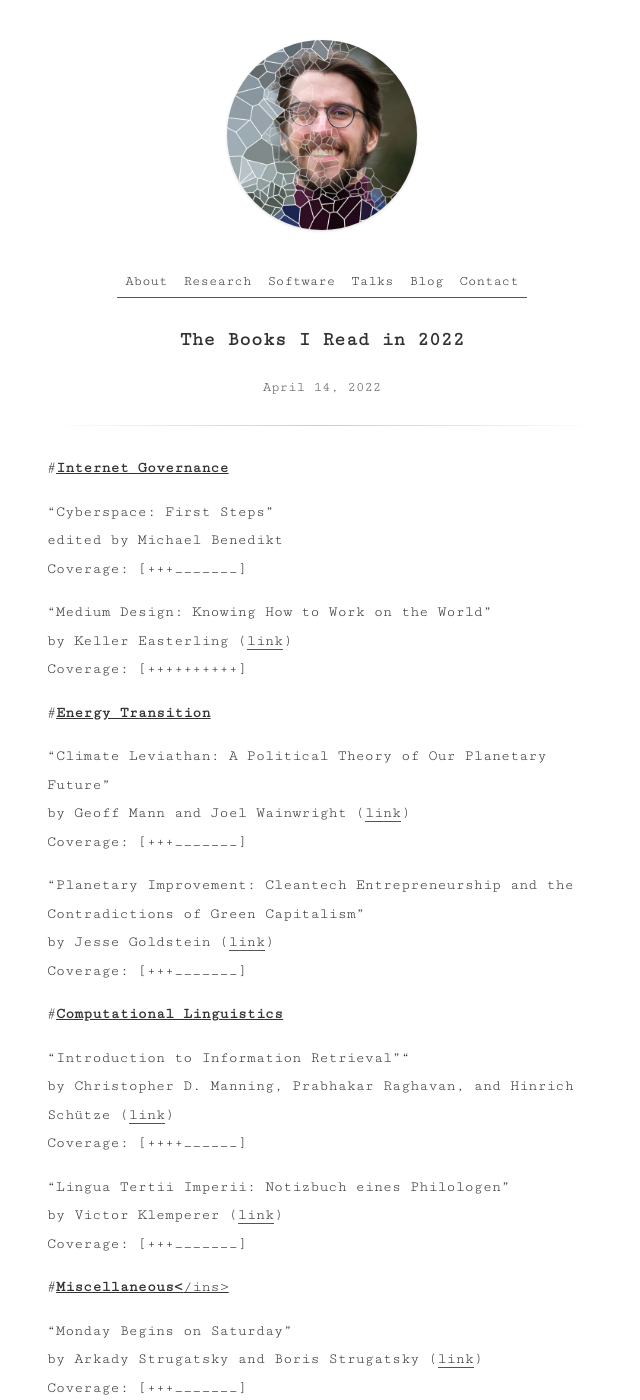
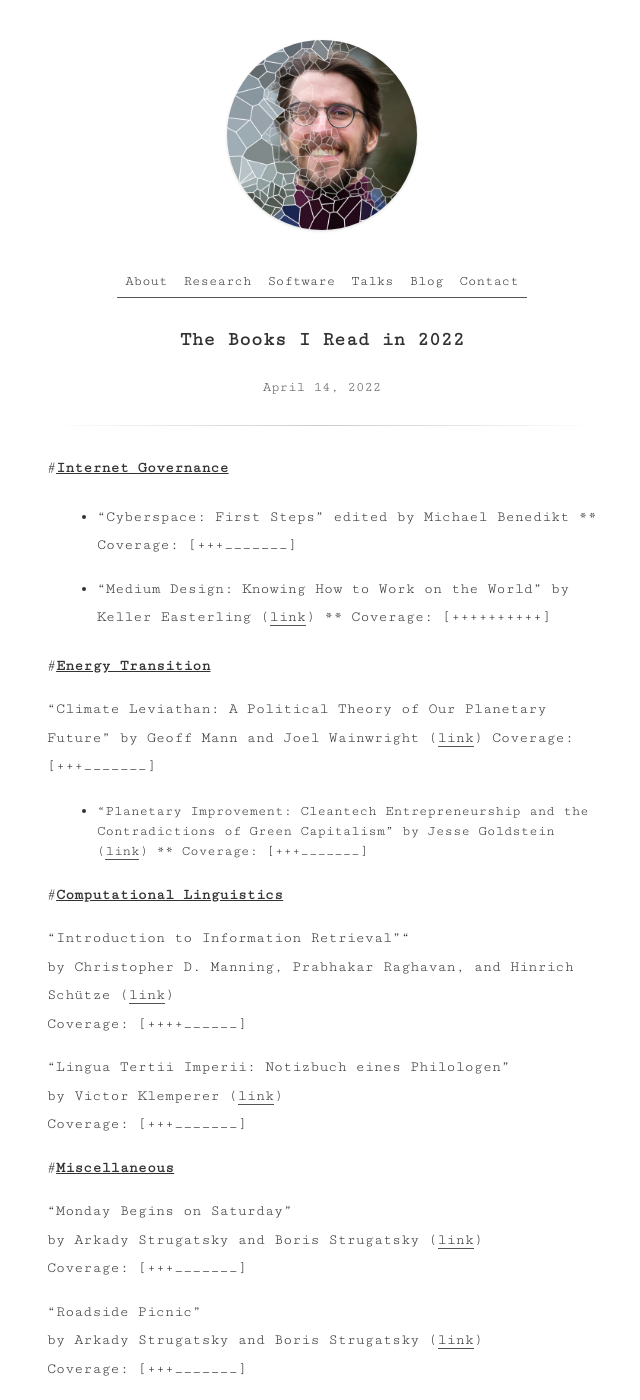
Before and after one commit to Christovis/Christovis.github.io, a Jekyll site: the page built from _blog/2022-04-14-blog-books.md, in a window 1280 px wide and 1400 px high. Shown: the whole window, without its empty margins (318-958 px from the left). Built offline with Jekyll 4.4.1, drawn with Linux system fonts in a browser that asks for light colours; some of the changed lines change nothing that is shown.

Commit message:
update books

```diff
--- a/_blog/2022-04-14-blog-books.md
+++ b/_blog/2022-04-14-blog-books.md
@@ -7,23 +7,19 @@
 
 #<ins>**Internet Governance**</ins>
 
-"Cyberspace: First Steps"<br/>
-edited by Michael Benedikt<br/>
-Coverage: [+++\_\_\_\_\_\_\_]
+* "Cyberspace: First Steps" edited by Michael Benedikt
+** Coverage: [+++\_\_\_\_\_\_\_]
 
-"Medium Design: Knowing How to Work on the World"<br/>
-by Keller Easterling ([link](https://www.versobooks.com/books/3245-medium-design))<br/>
-Coverage: [++++++++++]
+* "Medium Design: Knowing How to Work on the World" by Keller Easterling ([link](https://www.versobooks.com/books/3245-medium-design))
+** Coverage: [++++++++++]
 
 #<ins>**Energy Transition**</ins>
 
-"Climate Leviathan: A Political Theory of Our Planetary Future"<br/>
-by Geoff Mann and Joel Wainwright ([link](https://www.versobooks.com/books/3138-climate-leviathan))<br/>
+"Climate Leviathan: A Political Theory of Our Planetary Future" by Geoff Mann and Joel Wainwright ([link](https://www.versobooks.com/books/3138-climate-leviathan))
 Coverage: [+++\_\_\_\_\_\_\_]
 
-"Planetary Improvement: Cleantech Entrepreneurship and the Contradictions of Green Capitalism"<br/>
-by Jesse Goldstein ([link](https://mitpress.mit.edu/books/planetary-improvement))<br/>
-Coverage: [+++\_\_\_\_\_\_\_]
+* "Planetary Improvement: Cleantech Entrepreneurship and the Contradictions of Green Capitalism" by Jesse Goldstein ([link](https://mitpress.mit.edu/books/planetary-improvement))
+** Coverage: [+++\_\_\_\_\_\_\_]
 
 #<ins>**Computational Linguistics**</ins>
 
@@ -36,7 +32,7 @@
 Coverage: [+++\_\_\_\_\_\_\_]
 
 
-#<ins>**Miscellaneous<**/ins>
+#<ins>**Miscellaneous**</ins>
 
 "Monday Begins on Saturday"<br/>
 by Arkady Strugatsky and Boris Strugatsky ([link](https://en.wikipedia.org/wiki/Monday_Begins_on_Saturday))<br/>
```
